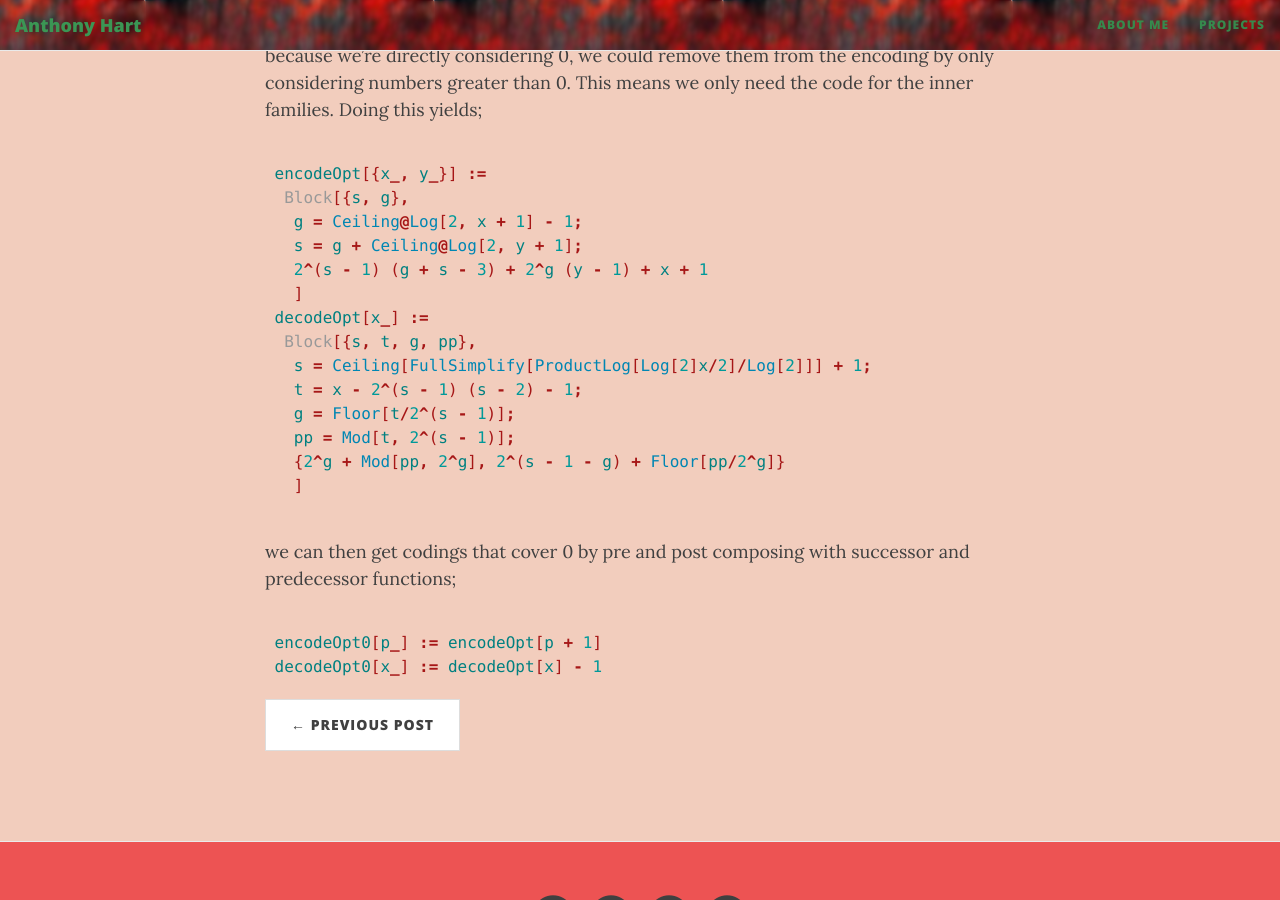
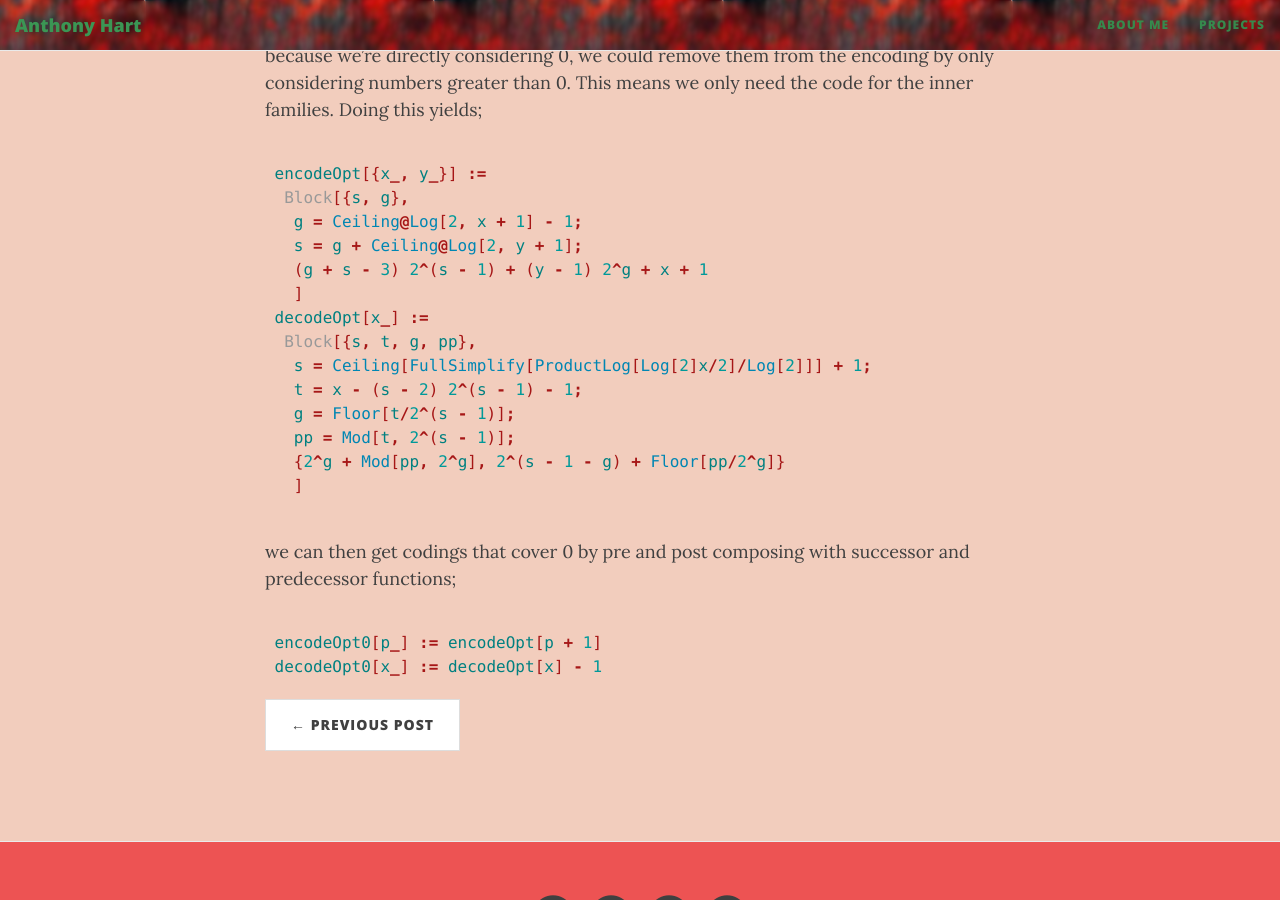
Before and after one commit to AHartNtkn/AHartNtkn.github.io, a Jekyll site: the page built from _posts/2021-11-29-An-Optimal-and-Feasible-Pairing-Function.md, in a window 1280 px wide and 900 px high, scrolled down 6768 px. Built offline with Jekyll 4.4.1, drawn with Linux system fonts in a browser that asks for light colours; nearby versions of some CDN libraries.

Commit message:
readability

```diff
--- a/_posts/2021-11-29-An-Optimal-and-Feasible-Pairing-Function.md
+++ b/_posts/2021-11-29-An-Optimal-and-Feasible-Pairing-Function.md
@@ -175,12 +175,12 @@ encodeOpt[{x_, y_}] :=
  Block[{s, g},
   g = Ceiling@Log[2, x + 1] - 1;
   s = g + Ceiling@Log[2, y + 1];
-  2^(s - 1) (g + s - 3) + 2^g (y - 1) + x + 1
+  (g + s - 3) 2^(s - 1) + (y - 1) 2^g + x + 1
   ]
 decodeOpt[x_] :=
  Block[{s, t, g, pp},
   s = Ceiling[FullSimplify[ProductLog[Log[2]x/2]/Log[2]]] + 1;
-  t = x - 2^(s - 1) (s - 2) - 1;
+  t = x - (s - 2) 2^(s - 1) - 1;
   g = Floor[t/2^(s - 1)];
   pp = Mod[t, 2^(s - 1)];
   {2^g + Mod[pp, 2^g], 2^(s - 1 - g) + Floor[pp/2^g]}
```
